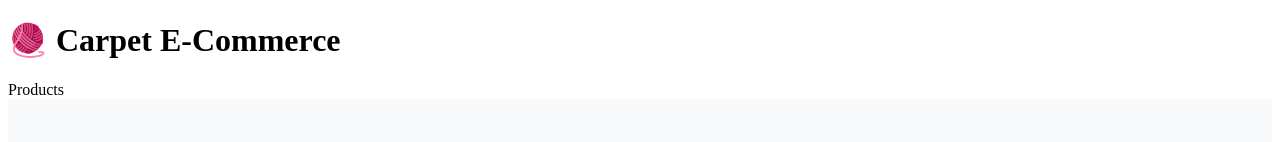
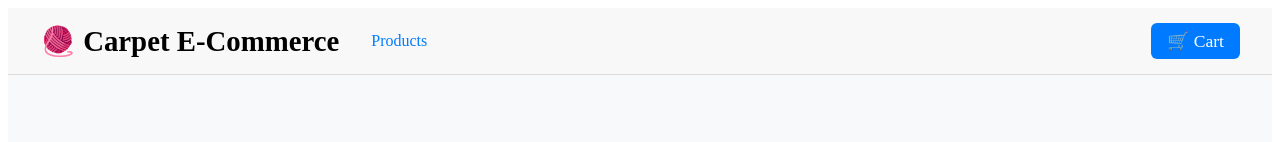
Before and after one commit to Lakshay02020/carpetEcom, an Angular app: page /product in a window 1280 px wide. Shown: the top 142 px of the page. Built offline with nearby package versions, Linux system fonts and the light colour scheme; no server answers.

Commit message:
Cart Option

```diff
--- a/src/app/app.component.css
+++ b/src/app/app.component.css
@@ -0,0 +1,48 @@
+.app-header {
+    display: flex;
+    justify-content: space-between;
+    align-items: center;
+    padding: 1rem 2rem;
+    background-color: #f8f8f8;
+    border-bottom: 1px solid #ddd;
+  }
+
+  .left-header {
+    display: flex;
+    align-items: center;
+    gap: 2rem;
+  }
+
+  .left-header h1 {
+    margin: 0;
+    font-size: 1.8rem;
+  }
+
+  nav a {
+    margin-right: 1rem;
+    text-decoration: none;
+    color: #333;
+    font-weight: 500;
+  }
+
+  nav a.active {
+    color: #007bff;
+  }
+
+  .right-header {
+    font-size: 1rem;
+  }
+
+  .cart-button {
+    text-decoration: none;
+    font-size: 1.1rem;
+    background-color: #007bff;
+    color: white;
+    padding: 0.5rem 1rem;
+    border-radius: 6px;
+    transition: background-color 0.3s ease;
+  }
+
+  .cart-button:hover {
+    background-color: #0056b3;
+  }
--- a/src/app/app.component.html
+++ b/src/app/app.component.html
@@ -1,9 +1,15 @@
 <!-- app.component.html -->
-<header>
-  <h1>🧶 Carpet E-Commerce</h1>
-  <nav>
-    <a routerLink="/product" routerLinkActive="active">Products</a>
-  </nav>
+<header class="app-header">
+  <div class="left-header">
+    <h1>🧶 Carpet E-Commerce</h1>
+    <nav>
+      <a routerLink="/product" routerLinkActive="active">Products</a>
+    </nav>
+  </div>
+
+  <div class="right-header">
+    <a [routerLink]="['/cart', 'testUser']" class="cart-button">🛒 Cart</a>
+  </div>
 </header>
 
 <main>
--- a/src/app/app.component.ts
+++ b/src/app/app.component.ts
@@ -1,9 +1,9 @@
 import { Component } from '@angular/core';
 import { RouterOutlet } from '@angular/router';
-
+import { RouterModule}  from '@angular/router';
 @Component({
   selector: 'app-root',
-  imports: [RouterOutlet],  // Use RouterOutlet to load routed components
+  imports: [RouterOutlet, RouterModule],  // Use RouterOutlet to load routed components
   templateUrl: './app.component.html',
   styleUrls: ['./app.component.css']  // Corrected to styleUrls (note the plural form)
 })
```
